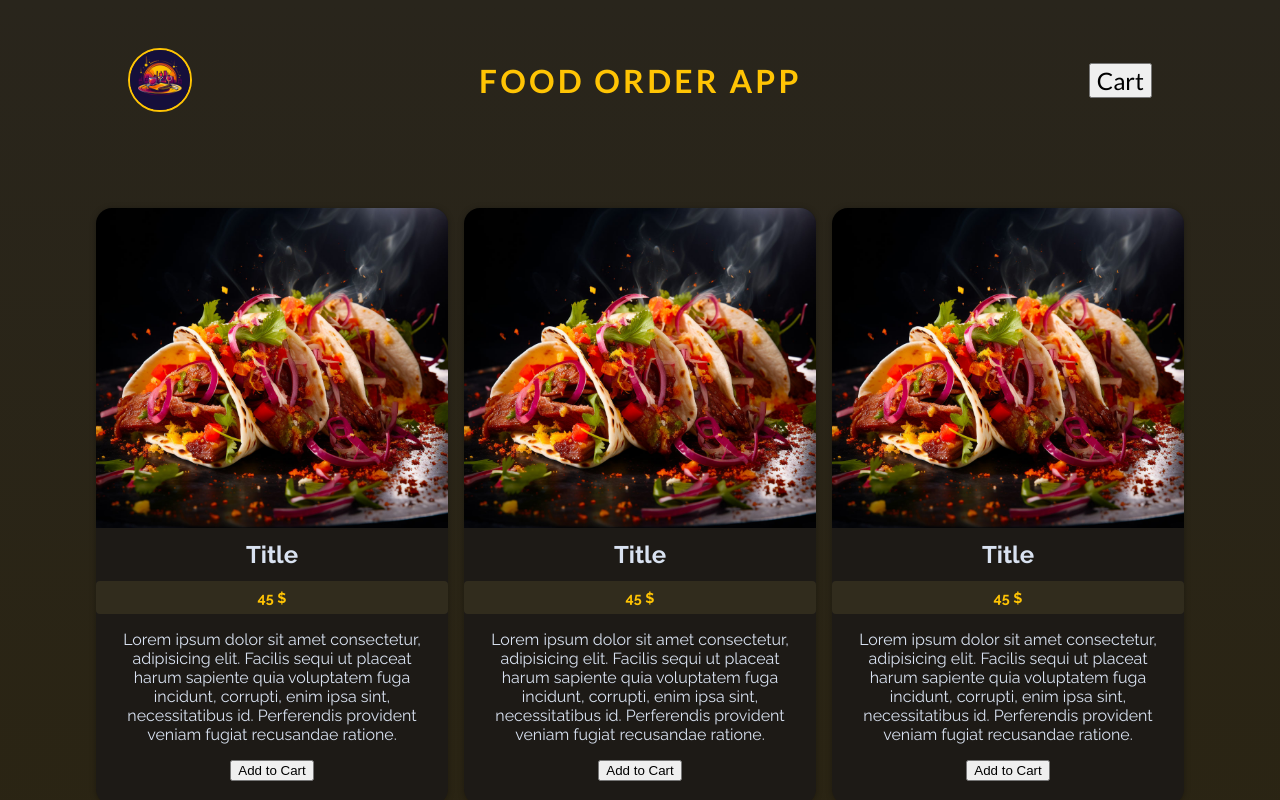
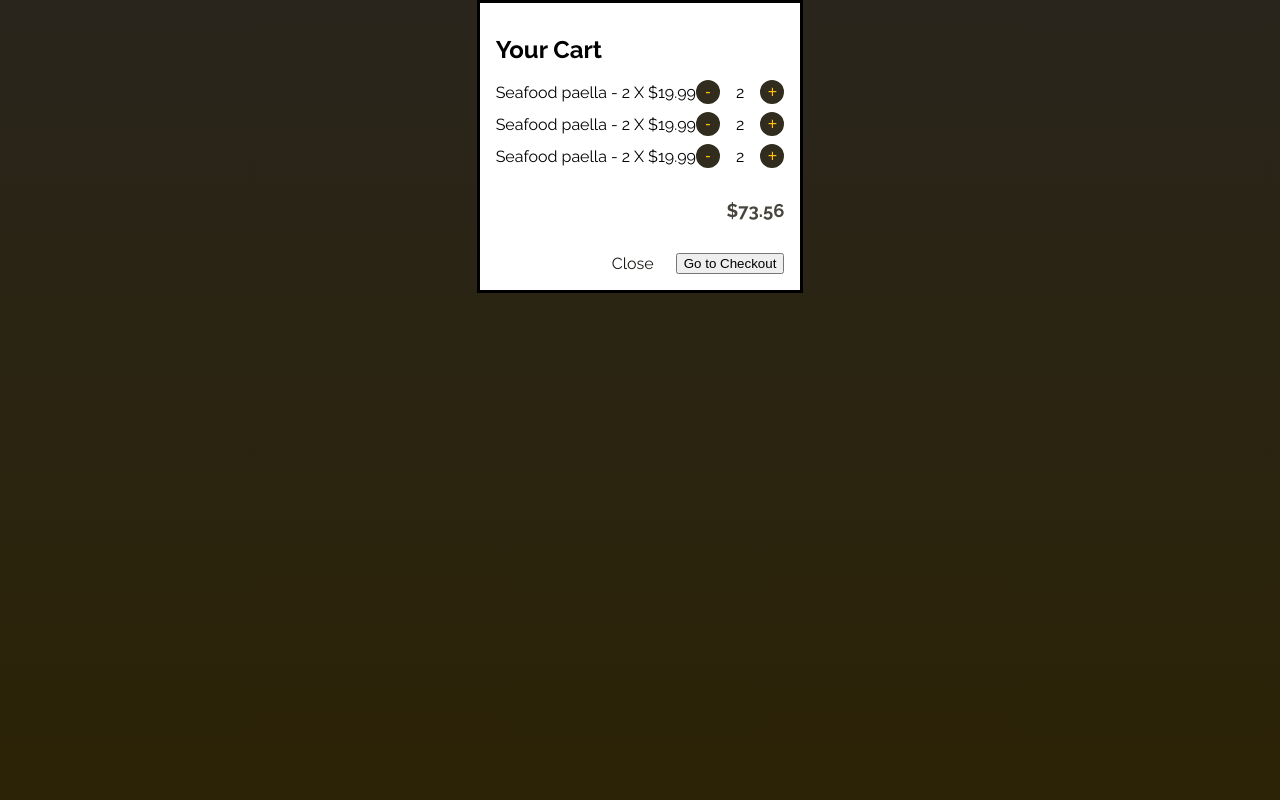
Before and after one commit to Oxana2014/FoodOrder, a React (Vite) app: page / in a window 1280 px wide. Shown: the top 800 px of the page. Built offline with nearby package versions, Linux system fonts and the light colour scheme.

Commit message:
Add Cart and CartItem components

```diff
--- a/src/App.jsx
+++ b/src/App.jsx
@@ -1,10 +1,12 @@
 import MainHeader from "./components/MainHeader";
 import Meals from "./components/Meals";
+import Cart from "./components/Cart";
 function App() {
   return (
     <>
-      <MainHeader />
-      <Meals />
+      {/* <MainHeader /> */}
+      {/* <Meals /> */}
+      <Cart />
     </>
   );
 }
--- /dev/null
+++ b/src/components/Cart.jsx
@@ -0,0 +1,17 @@
+import CartItem from "./CartItem"
+
+export default function Cart () {
+    return <dialog open >
+        <div className="cart">
+    <h2>Your Cart</h2>
+  <CartItem />
+  <CartItem />
+  <CartItem />
+    <p className="cart-total">$73.56</p>
+    <div className="modal-actions">
+        <button className="text-button">Close</button>
+        <button>Go to Checkout</button>
+    </div>
+    </div>
+    </dialog>
+}
--- /dev/null
+++ b/src/components/CartItem.jsx
@@ -0,0 +1,12 @@
+export default function CartItem() {
+    return   <ul>
+    <li className="cart-item">
+        <p>Seafood paella - 2 X $19.99</p>
+        <div className="cart-item-actions">
+            <button>-</button>
+            <p>2</p>
+            <button>+</button>
+        </div>
+    </li>
+</ul>
+}
```
